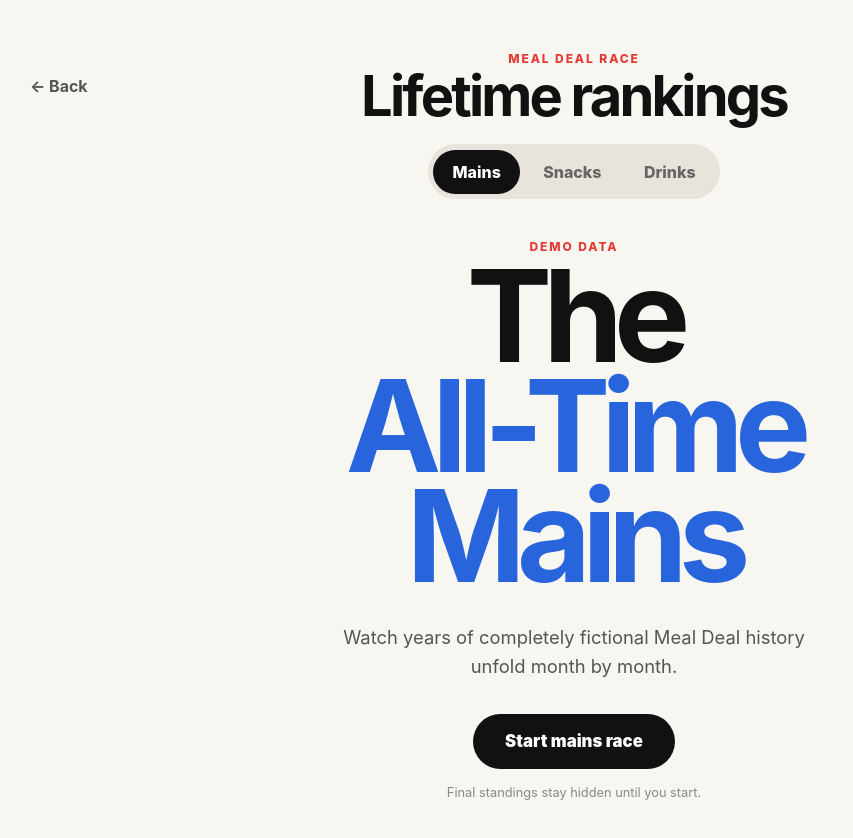
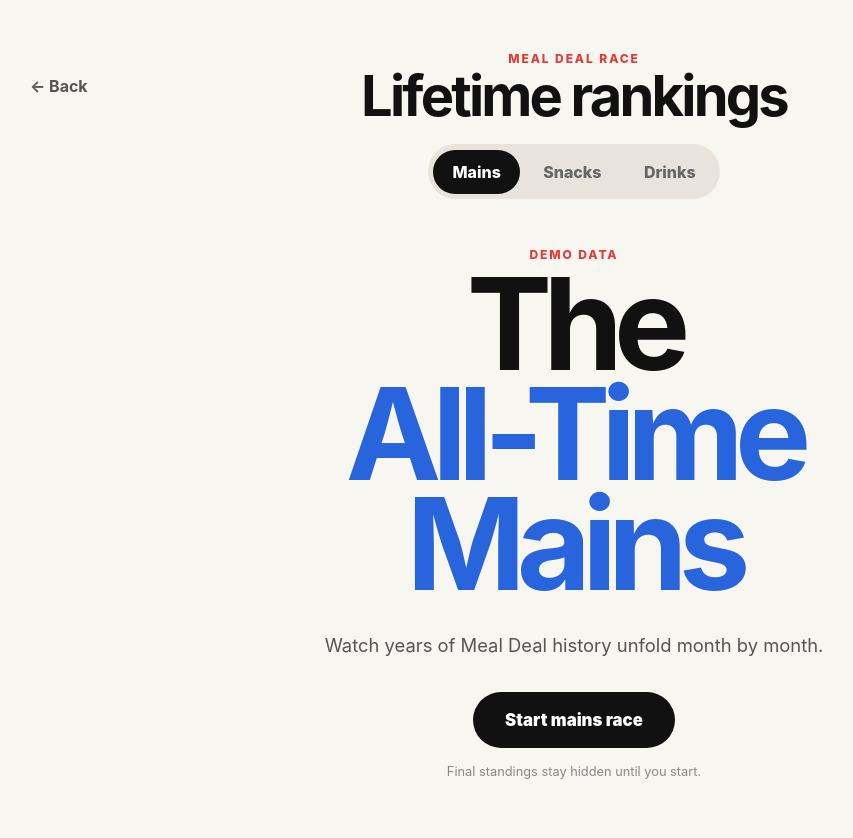
Before and after one commit to TomPaynal/meal-deal-wrapped, a React (Vite) app: page / in a window 1280 px wide. Both pictures are taken after a click on the button "Preview demo races". Shown: the top 838 px of the page, without its empty margins (66-919 px from the left). Built offline with nearby package versions, Linux system fonts and the light colour scheme.

Commit message:
Make meal deal race dataset agnostic

```diff
--- a/src/App.tsx
+++ b/src/App.tsx
@@ -1,5 +1,8 @@
 import { useState } from 'react'
+
+import { demoDataset } from './data/demoData'
 import { MealDealRace } from './components/MealDealRace'
+
 import './App.css'
 
 type Screen =
@@ -27,6 +30,7 @@ function App() {
   if (screen === 'race') {
     return (
       <MealDealRace
+        dataset={demoDataset}
         onBack={() =>
           setScreen('home')
         }
--- a/src/components/MealDealRace.tsx
+++ b/src/components/MealDealRace.tsx
@@ -5,7 +5,9 @@ import {
   useState,
 } from 'react'
 
-import { demoDataset } from '../data/demoData'
+import type {
+  MealDealDataset,
+} from '../types/data'
 
 import {
   getMonthlyRaceSnapshots,
@@ -15,6 +17,7 @@ import {
 import './MealDealRace.css'
 
 interface MealDealRaceProps {
+  dataset: MealDealDataset
   onBack: () => void
 }
 
@@ -53,6 +56,7 @@ const MAX_VISIBLE = 8
 const ROW_HEIGHT = 76
 
 export function MealDealRace({
+  dataset,
   onBack,
 }: MealDealRaceProps) {
   const [selectedRole, setSelectedRole] =
@@ -76,10 +80,10 @@ export function MealDealRace({
   const snapshots = useMemo(
     () =>
       getMonthlyRaceSnapshots(
-        demoDataset,
+        dataset,
         selectedRole,
       ),
-    [selectedRole],
+    [dataset, selectedRole],
   )
 
   const selectedOption =
@@ -87,6 +91,11 @@ export function MealDealRace({
       (option) =>
         option.role === selectedRole,
     ) ?? raceOptions[0]
+
+  const dataLabel =
+    dataset.source === 'demo'
+      ? 'DEMO DATA'
+      : 'YOUR DATA'
 
   useEffect(() => {
     if (!started || !playing) {
@@ -187,8 +196,7 @@ export function MealDealRace({
     return (
       <main className="race-shell">
         <p>
-          No demo race data is
-          available.
+          No race data is available.
         </p>
 
         <button
@@ -251,7 +259,7 @@ export function MealDealRace({
       {!started ? (
         <section className="race-ready">
           <p className="race-eyebrow">
-            DEMO DATA
+            {dataLabel}
           </p>
 
           <h2 className="race-ready-title">
@@ -263,16 +271,17 @@ export function MealDealRace({
           </h2>
 
           <p className="race-ready-copy">
-            Watch years of completely
-            fictional Meal Deal history
-            unfold month by month.
+            Watch years of Meal Deal
+            history unfold month by month.
           </p>
 
           <button
             className="race-start"
             onClick={startRace}
           >
-            Start {selectedOption.label.toLowerCase()} race
+            Start{' '}
+            {selectedOption.label.toLowerCase()}{' '}
+            race
           </button>
 
           <p className="race-warning">
```
